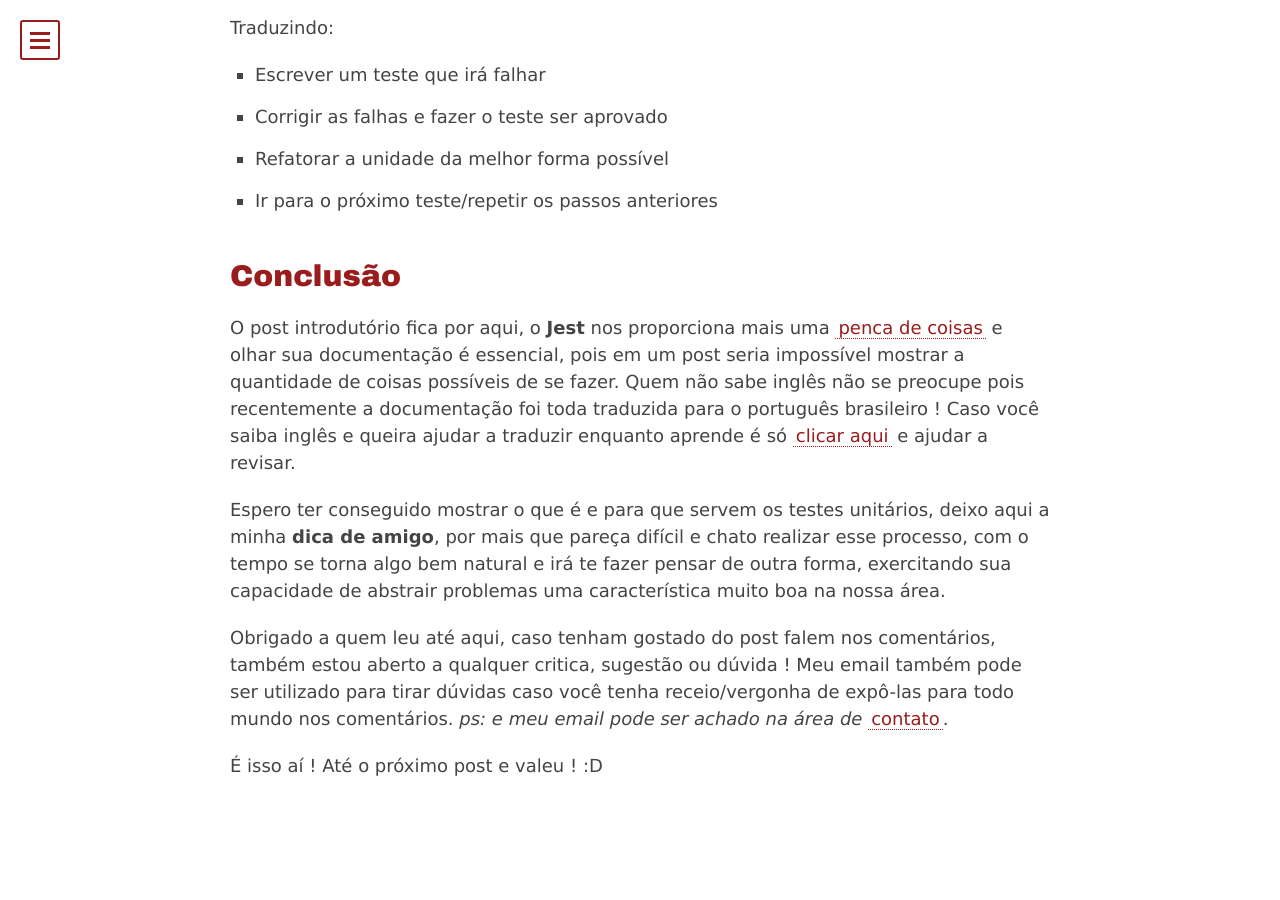
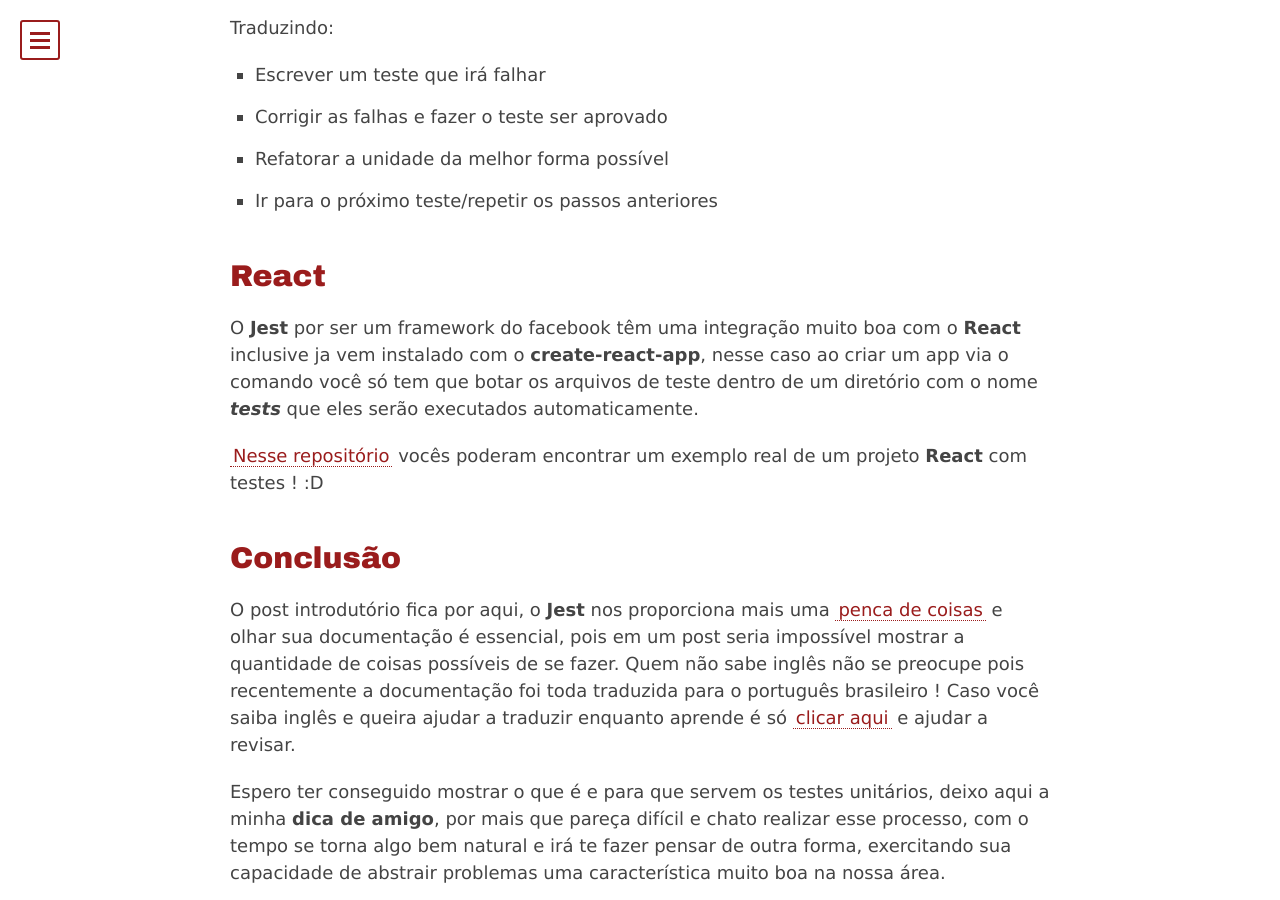
Before and after one commit to MathMesquita/mathmesquita.github.io, a Jekyll site: the page built from _posts/2017-05-21-lets-test-with-jest.md, in a window 1280 px wide and 900 px high, scrolled down 7858 px. Built offline with Jekyll 4.4.1, drawn with Linux system fonts in a browser that asks for light colours; comment, search, counter and statistics services are not loaded.

Commit message:
added mention to swgame repository on last post

```diff
--- a/_posts/2017-05-21-lets-test-with-jest.md
+++ b/_posts/2017-05-21-lets-test-with-jest.md
@@ -281,6 +281,12 @@ Traduzindo:
 - Refatorar a unidade da melhor forma possível
 - Ir para o próximo teste/repetir os passos anteriores
 
+### React
+
+O **Jest** por ser um framework do facebook têm uma integração muito boa com o **React** inclusive ja vem instalado com o **create-react-app**, nesse caso ao criar um app via o comando você só tem que botar os arquivos de teste dentro de um diretório com o nome *__tests__* que eles serão executados automaticamente.
+
+[Nesse repositório](https://github.com/MathMesquita/swgame) vocês poderam encontrar um exemplo real de um projeto **React** com testes ! :D
+
 ### Conclusão
 
 O post introdutório fica por aqui, o **Jest** nos proporciona mais uma [penca de coisas](http://facebook.github.io/jest/docs/pt-BR/using-matchers.html#content) e olhar sua documentação é essencial, pois em um post seria impossível mostrar a quantidade de coisas possíveis de se fazer. Quem não sabe inglês não se preocupe pois recentemente a documentação foi toda traduzida para o português brasileiro ! Caso você saiba inglês e queira ajudar a traduzir enquanto aprende é só [clicar aqui](https://crowdin.com/project/jest) e ajudar a revisar.
```
